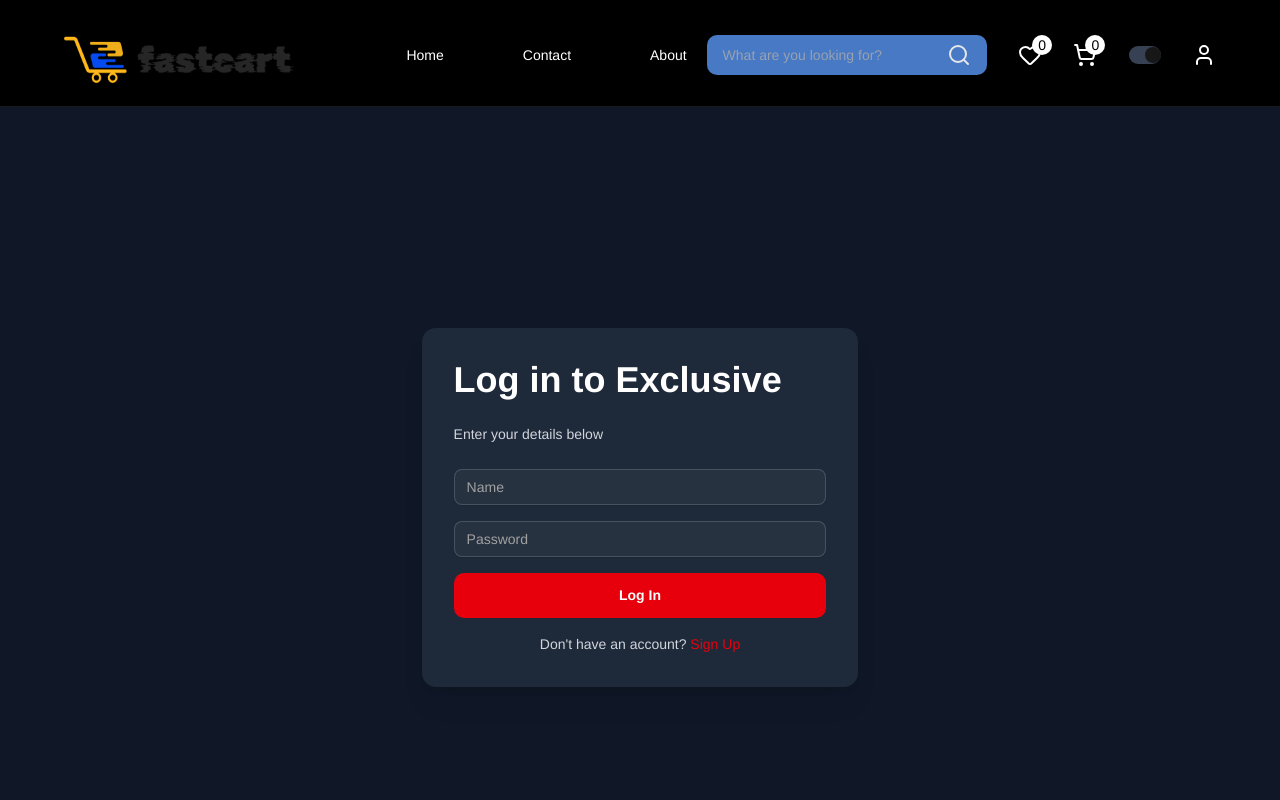
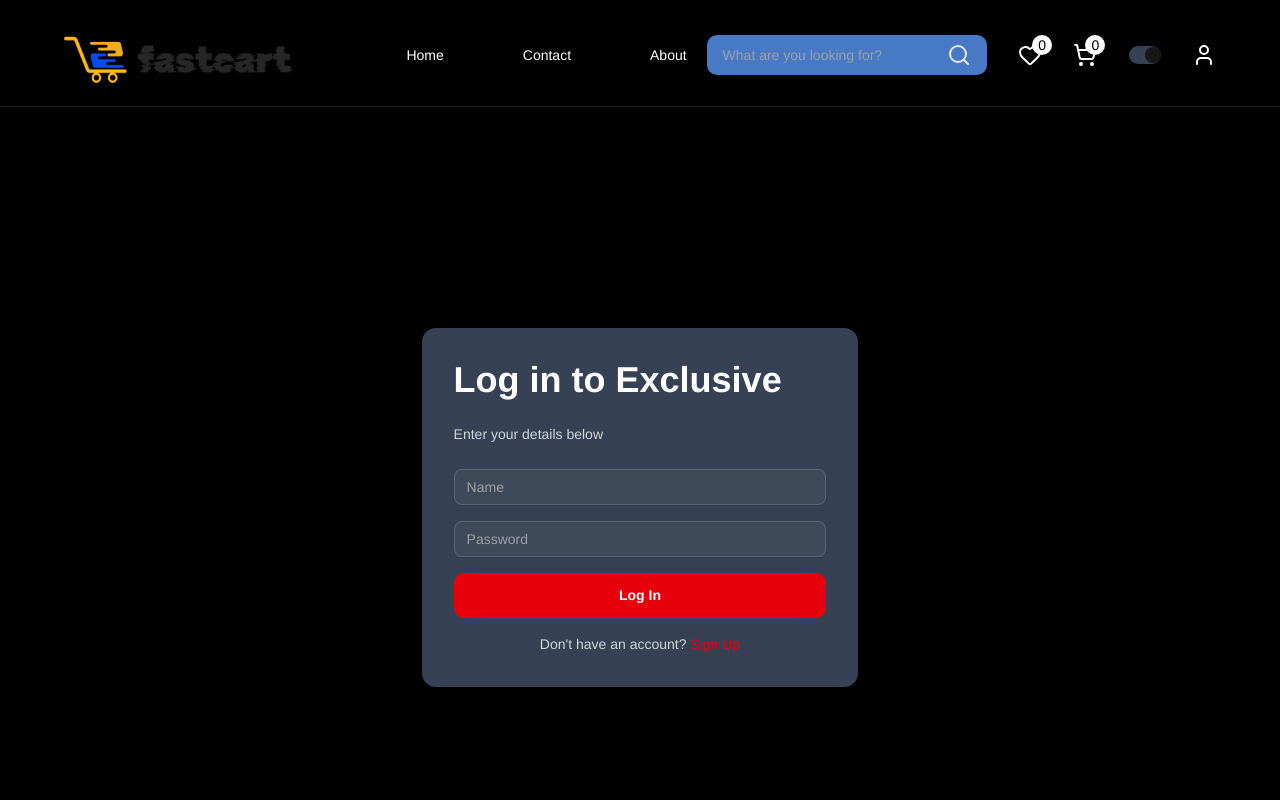
Before and after one commit to NasridinovSubhon/react-2-Exam-4, a React (Vite) app: page /login in a window 1280 px wide. Shown: the top 800 px of the page. Built offline with nearby package versions, Linux system fonts and the light colour scheme.

Commit message:
fixed skleton category

```diff
--- a/src/components/home.tsx
+++ b/src/components/home.tsx
@@ -144,11 +144,9 @@ const Home = ({ setWish, wish }) => {
   return (
     <div className="dark:text-white text-black" >
       <Input className="xl:hidden  sm:block w-[90%] m-auto mt-[10px]" placeholder="Search..." />
-      <div className="xl:w-[85%] sm:w-[95%] m-auto flex flex-wrap items-center justify-between xl:mt-[90px] sm:mt-0">
-        <div className="xl:w-1/5 sm:w-[90%] mx-auto xl:mx-0 flex xl:block sm:flex flex-wrap items-start gap-2.5 xl:border-r sm:border-r-0 border-gray-200">
-
-
-          <ul className="w-full grid sm:grid-cols-2 xl:grid-cols-1 gap-2.5 mt-2.5">
+      <div className="xl:w-[85%]  sm:w-[95%] m-auto flex flex-wrap items-center justify-between xl:mt-[90px] sm:mt-0">
+        <div className="xl:w-1/5 pr-3 sm:w-[90%] mx-auto xl:mx-0 flex xl:block sm:flex flex-wrap items-start gap-2.5 xl:border-r sm:border-r-0 border-gray-200">
+          <ul className="w-full grid sm:grid-cols-2 xl:grid-cols-1 gap-2.5 mt-2.">
             <Link to={"products"} >
               <button className={categoryBtn}>
                 Woman’s Fashion
@@ -453,11 +451,11 @@ const Home = ({ setWish, wish }) => {
           pagination={{
             clickable: true,
           }}
-          slidesPerView={loadingCat ? 4 : 7}
+          slidesPerView={loadingCat ? 1 : 2}
           spaceBetween={loadingCat ? 40 : 30}
           breakpoints={{
             0: { slidesPerView: 2, spaceBetween: 27 },
-            511: { slidesPerView: 7, spaceBetween: 30 }, // optional for bigger screens
+            511: { slidesPerView: 7, spaceBetween: 30 },
           }}
 
           modules={[Autoplay]}
--- a/src/components/login.tsx
+++ b/src/components/login.tsx
@@ -27,8 +27,8 @@ const Login = () => {
   };
 
   return (
-    <div className="min-h-screen flex items-center justify-center bg-gray-50 dark:bg-gray-900 px-4">
-      <div className="xl:w-[35%] sm:w-full max-w-md bg-white dark:bg-gray-800 shadow-xl rounded-xl p-8 space-y-6">
+    <div className="min-h-screen flex items-center justify-center bg-gray-50 dark:bg-black px-4">
+      <div className="xl:w-[35%] sm:w-full max-w-md bg-white dark:bg-gray-700 shadow-xl rounded-xl p-8 space-y-6">
         <h1 className="text-3xl xl:text-4xl font-bold text-gray-900 dark:text-white">Log in to Exclusive</h1>
         <p className="text-gray-500 dark:text-gray-300">Enter your details below</p>
 
@@ -44,9 +44,6 @@ const Login = () => {
             placeholder="Password"
             className="w-full"
           />
-
-
-
           <button
             type="submit"
             className="w-full bg-red-600 hover:bg-red-700 text-white font-semibold py-3 rounded-lg transition-colors duration-300"
```
Also changed, not shown: src/components/products.tsx (+0 -8 lines).
